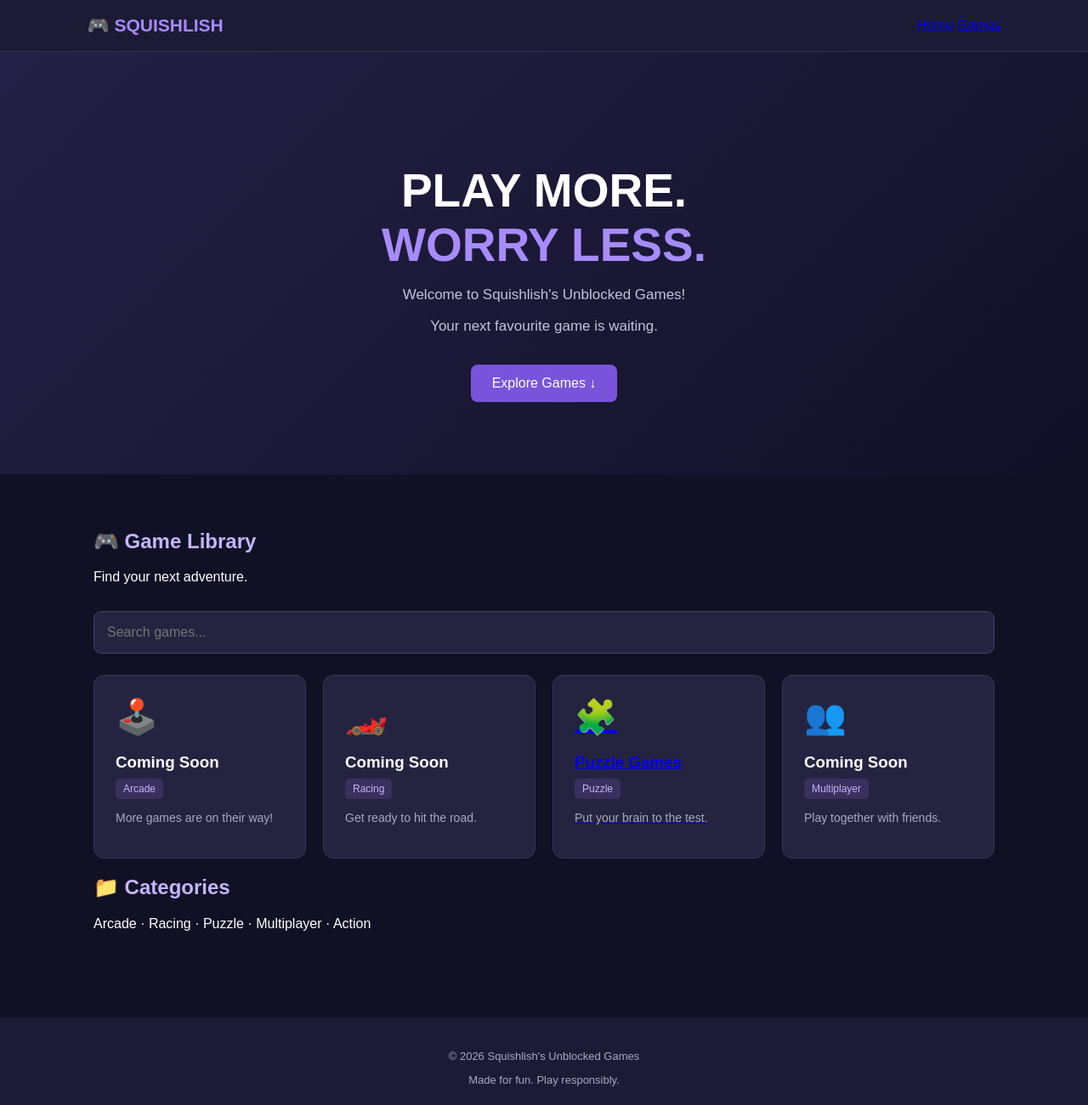
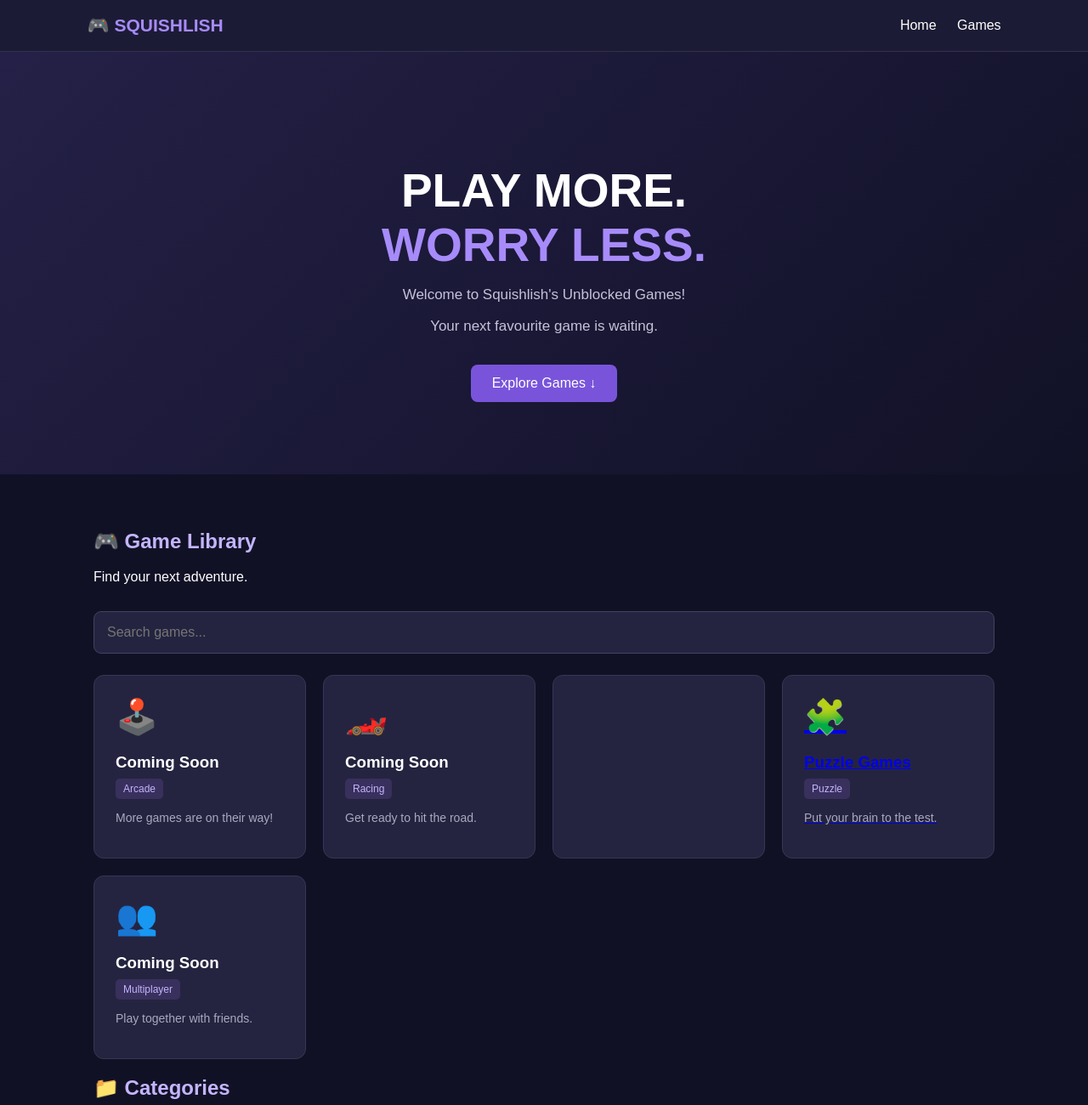
Before and after one commit to SquishLish/Squishlish_Unblocked_Games, a plain HTML site: page index.html in a window 1280 px wide. Shown: the top 1300 px of the page at 85% size. Drawn offline with Linux system fonts and the light colour scheme.

Commit message:
Update index.html

```diff
--- a/index.html
+++ b/index.html
@@ -34,7 +34,6 @@ header {
     text-decoration: none;
     cursor: pointer;
     display: inline-block;
-}
 }
 
 nav a {
@@ -171,9 +170,8 @@ footer {
 <header>
     <a href="index.html" class="logo">🎮 SQUISHLISH</a>
     <nav>
-      <nav>
-    <a href="index.html">Home</a>
-    <a href="library.html">Games</a>
+        <a href="index.html">Home</a>
+        <a href="library.html">Games</a>
 </nav>
     </nav>
 </header>
@@ -216,6 +214,7 @@ footer {
             </div>
 
            <a href="puzzle.html" class="game">
+<a href="puzzle.html" class="game">
     <div class="game-icon">🧩</div>
     <h3>Puzzle Games</h3>
     <span class="category">Puzzle</span>
```
